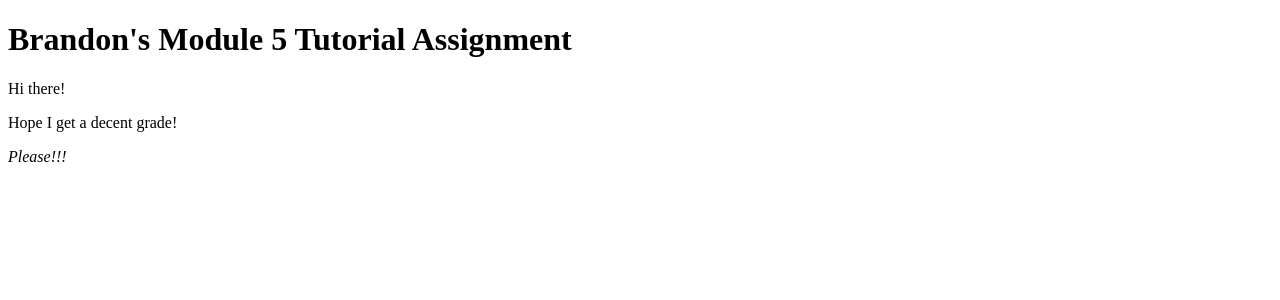
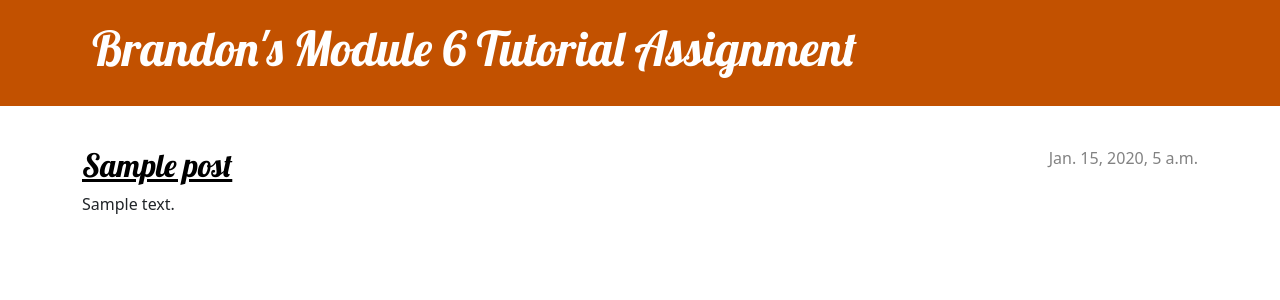
Before and after one commit to Bjohnson450/Module-5-Tutorial-Django, a Django app: page / in a window 1280 px wide. Shown: the top 300 px of the page. Run offline with Django 5.2, Linux system fonts and the light colour scheme; tables that the repository leaves empty hold one stand-in row (values such as "Sample post").

Commit message:
Module 6 Djangogirls Tutorial

```diff
--- /dev/null
+++ b/blog/static/css/blog.css
@@ -0,0 +1,70 @@
+.page-header {
+    background-color: #C25100;
+    margin-top: 0;
+    margin-bottom: 40px;
+    padding: 20px 20px 20px 40px;
+}
+
+.page-header h1,
+.page-header h1 a,
+.page-header h1 a:visited,
+.page-header h1 a:active {
+    color: #ffffff;
+    font-size: 36pt;
+    text-decoration: none;
+}
+
+h1,
+h2,
+h3,
+h4 {
+    font-family: 'Lobster', cursive;
+}
+
+.date {
+    color: #828282;
+}
+
+.save {
+    float: right;
+}
+
+.post-form textarea,
+.post-form input {
+    width: 100%;
+}
+
+.top-menu,
+.top-menu:hover,
+.top-menu:visited {
+    color: #ffffff;
+    float: right;
+    font-size: 26pt;
+    margin-right: 20px;
+}
+
+.post {
+    margin-bottom: 70px;
+}
+
+.post h2 a,
+.post h2 a:visited {
+    color: #000000;
+}
+
+.post > .date,
+.post > .actions {
+    float: right;
+}
+
+.btn-secondary,
+.btn-secondary:visited {
+    color: #C25100;
+    background: none;
+    border-color: #C25100;
+}
+
+.btn-secondary:hover {
+    color: #FFFFFF;
+    background-color: #C25100;
+}
--- /dev/null
+++ b/blog/templates/blog/base.html
@@ -0,0 +1,34 @@
+{% load static %}
+<!DOCTYPE html>
+<html>
+    <head>
+        <link rel="stylesheet" href="https://cdn.jsdelivr.net/npm/bootstrap@5.3.3/dist/css/bootstrap.min.css" integrity="sha384-QWTKZyjpPEjISv5WaRU9OFeRpok6YctnYmDr5pNlyT2bRjXh0JMhjY6hW+ALEwIH" crossorigin="anonymous">
+        <link rel="stylesheet" href="https://fonts.googleapis.com/css?family=Lobster&subset=latin,latin-ext">
+        <link rel="stylesheet" href="{% static 'css/blog.css' %}">
+        <title>Brandon's blog</title>
+    </head>
+    <body>
+        <header class="page-header">
+            <div class="container">
+                <h1><a href="/">Brandon's Module 6 Tutorial Assignment</a></h1>
+            </div>
+          </header>
+          <main class="container">
+              <div class="row">
+                  <div class="col">
+                  {% block content %}
+                    {% for post in posts %}
+                        <article class="post">
+                            <time class="date">
+                                {{ post.published_date }}
+                            </time>
+                            <h2><a href="">{{ post.title }}</a></h2>
+                            <p>{{ post.text|linebreaksbr }}</p>
+                        </article>
+                    {% endfor %}
+                  {% endblock %}
+                  </div>
+              </div>
+          </main>
+    </body>
+</html>
--- a/blog/templates/blog/post_list.html
+++ b/blog/templates/blog/post_list.html
@@ -1,14 +1,13 @@
-<!DOCTYPE html>
-<html>
-    <head>
-        <title>Brandon's blog</title>
-    </head>
-    <body>
-        <header>
-            <h1>Brandon's Module 5 Tutorial Assignment </h1>
-        </header>
-        <p>Hi there!</p>
-        <p>Hope I get a decent grade!</p>
-        <p><em>Please!!!</em></p>
-    </body>
-</html>
+{% extends 'blog/base.html' %}
+
+{% block content %}
+    {% for post in posts %}
+        <article class="post">
+            <time class="date">
+                {{ post.published_date }}
+            </time>
+            <h2><a href="{% url 'post_detail' pk=post.pk %}">{{ post.title }}</a></h2>
+            <p>{{ post.text|linebreaksbr }}</p>
+        </article>
+    {% endfor %}
+{% endblock %}
--- a/blog/urls.py
+++ b/blog/urls.py
@@ -3,4 +3,5 @@ from . import views
 
 urlpatterns = [
     path('', views.post_list, name='post_list'),
+    path('post/<int:pk>/', views.post_detail, name='post_detail'),
 ]
--- a/blog/views.py
+++ b/blog/views.py
@@ -1,5 +1,12 @@
 from django.shortcuts import render
+from django.utils import timezone
+from .models import Post
+from django.shortcuts import render, get_object_or_404
 
 # Create your views here.
 def post_list(request):
-    return render(request, 'blog/post_list.html', {})
+    posts = Post.objects.filter(published_date__lte=timezone.now()).order_by('published_date')
+    return render(request, 'blog/post_list.html', {'posts': posts})
+def post_detail(request, pk):
+    post = get_object_or_404(Post, pk=pk)
+    return render(request, 'blog/post_detail.html', {'post': post})
--- a/mysite/settings.py
+++ b/mysite/settings.py
@@ -55,7 +55,7 @@ ROOT_URLCONF = 'mysite.urls'
 TEMPLATES = [
     {
         'BACKEND': 'django.template.backends.django.DjangoTemplates',
-        'DIRS': [],
+        'DIRS': [BASE_DIR / 'templates'],
         'APP_DIRS': True,
         'OPTIONS': {
             'context_processors': [
```
Also changed, not shown: blog/templates/blog/post_detail.html (added, +13 -0 lines).
